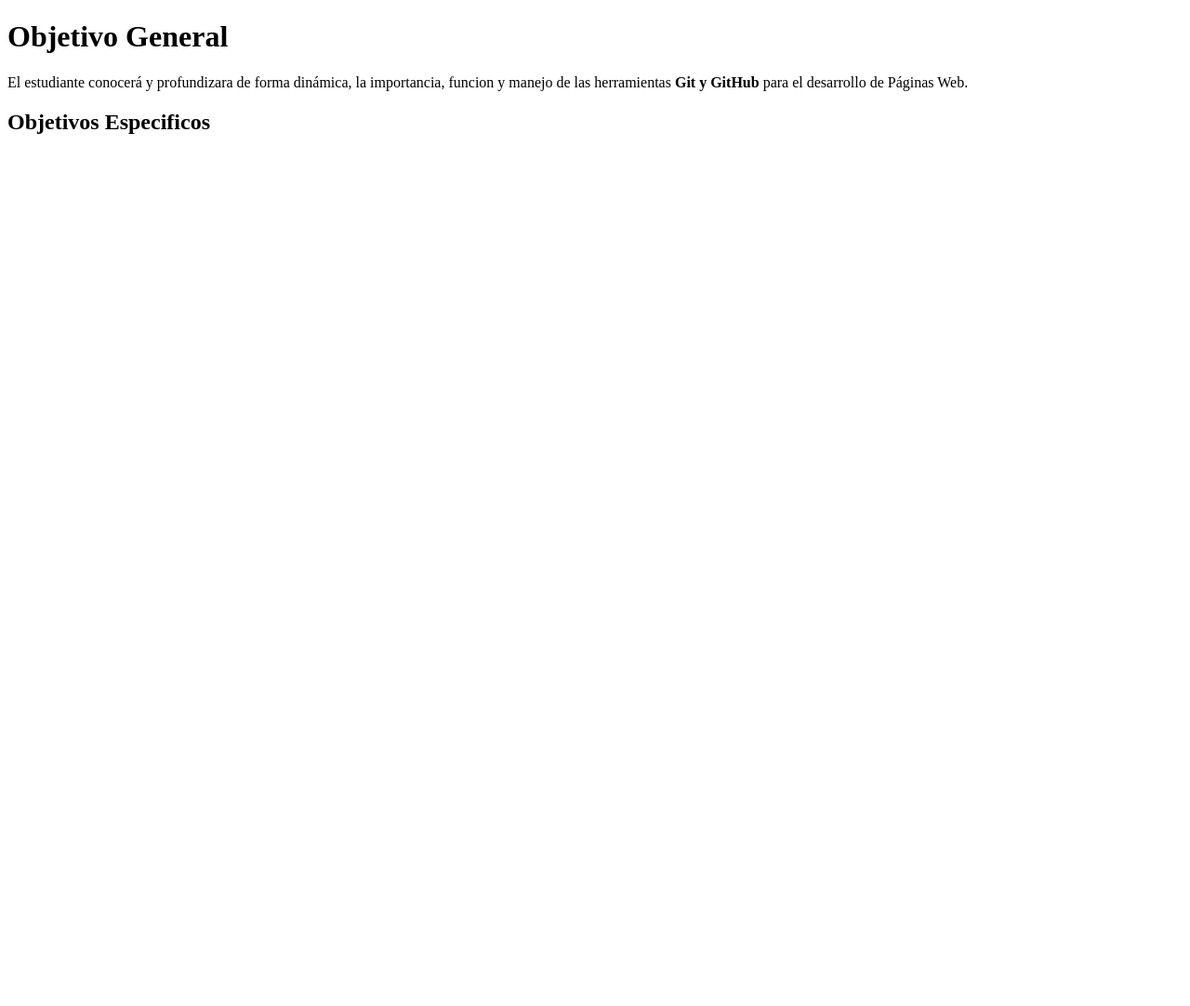
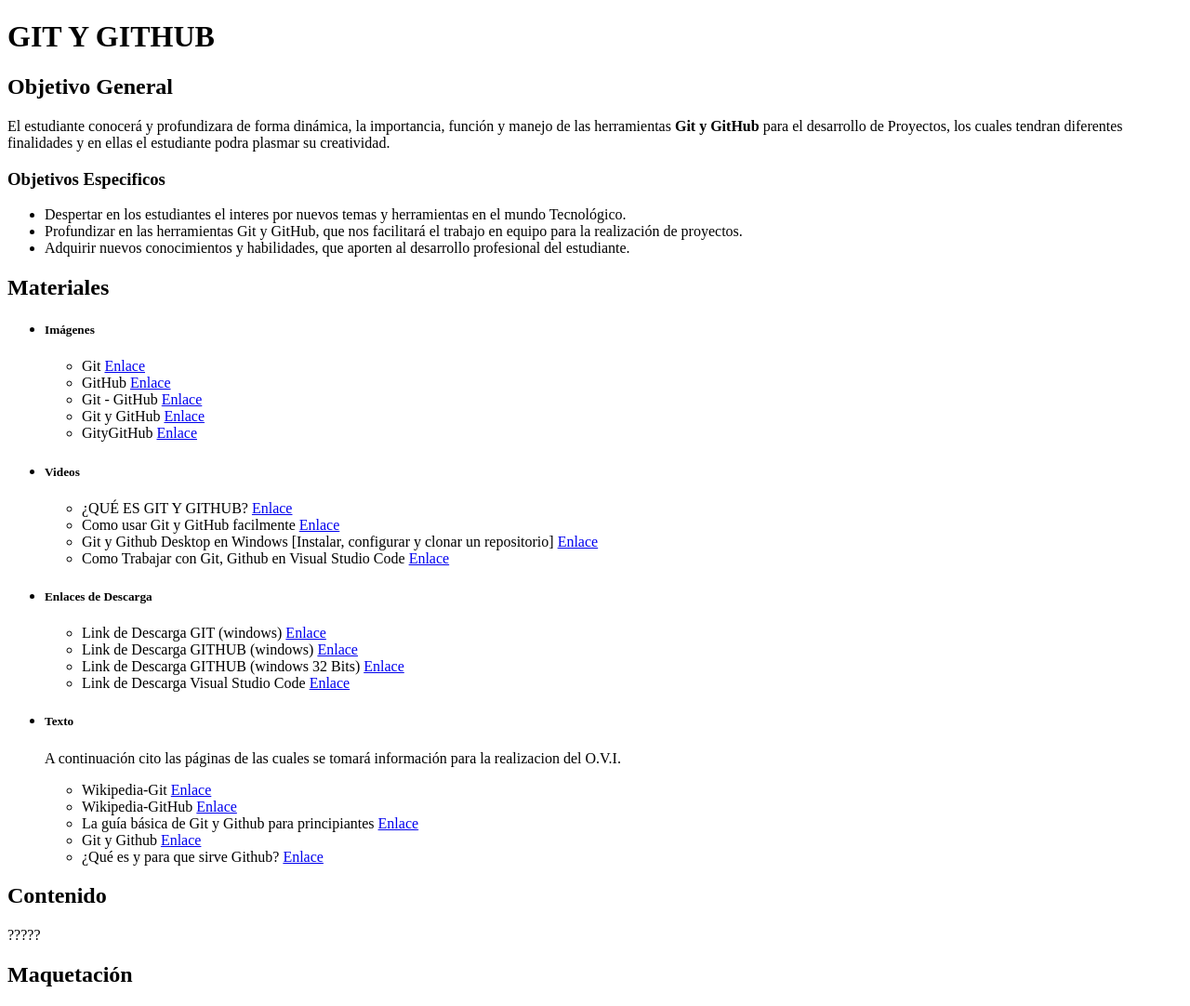
Before and after one commit to GuilleRam05/DSW-GuillermoRamos, a plain HTML site: page planing.html in a window 1280 px wide. Shown: the whole page at 93% size. Before the commit the page ends 800 px from the top, so only its background shows below. Drawn offline with Linux system fonts and the light colour scheme.

Commit message:
Update planing.html
actualizacion ovi

```diff
--- a/planing.html
+++ b/planing.html
@@ -6,9 +6,52 @@
     <title>GIT Y GITHUB</title>
 </head>
 <body>
-    <H1>Objetivo General</H1>
-    <p>El estudiante conocerá y profundizara de forma dinámica, la importancia, funcion y manejo de las herramientas <strong>Git y GitHub</strong> para el desarrollo de Páginas Web.</p>
-<h2>Objetivos Especificos</h2>
+    <h1>GIT Y GITHUB</h1>
+    <h2>Objetivo General</h2>
+    <p>El estudiante conocerá y profundizara de forma dinámica, la importancia, función y manejo de las herramientas <strong>Git y GitHub</strong> para el desarrollo de Proyectos, los cuales tendran diferentes finalidades y en ellas el estudiante podra plasmar su creatividad.</p>
+<h3>Objetivos Especificos</h3>
+<ul>
+    <li>Despertar en los estudiantes el interes por nuevos temas y herramientas en el mundo Tecnológico.</li>
+    <li>Profundizar en las herramientas Git y GitHub, que nos facilitará el trabajo en equipo para la realización de proyectos.</li>
+    <li>Adquirir nuevos conocimientos y habilidades, que aporten al desarrollo profesional del estudiante.</li>
+</ul>
+<h2>Materiales</h2>
+<ul>
+    <li><H5>Imágenes</H5></li>
+<ul>
+    <li>Git   <a href="https://vabadus.es/images/cache/imagen_nodo/images/articulos/5c9df0529d76e194347831.png">Enlace</a></li>
+    <li>GitHub   <a href="https://res.cloudinary.com/practicaldev/image/fetch/s--i_sb3chq--/c_imagga_scale,f_auto,fl_progressive,h_900,q_auto,w_1600/https://thepracticaldev.s3.amazonaws.com/i/fk0849hvg2rt13bpqhjy.jpg">Enlace</a></li>
+    <li>Git - GitHub   <a href="https://3.bp.blogspot.com/-SnWr9oa-G30/UY6tZKwGZPI/AAAAAAAABLc/dyQGoX_i3E8/s1600/Github.png">Enlace</a></li>
+    <li>Git y GitHub   <a href="https://miro.medium.com/max/3840/1*YZL3_eHfjAJL9_yoIeerAQ.png">Enlace</a></li>
+    <li>GityGitHub   <a href="https://img-a.udemycdn.com/course/750x422/940740_4db9_4.jpg">Enlace</a></li>
+</ul>
+<li><h5>Videos</h5></li>
+<ul>
+    <li>¿QUÉ ES GIT Y GITHUB?   <a href="https://www.youtube.com/watch?v=YlBy34ECh2s&t=6s">Enlace</a></li>
+    <li>Como usar Git y GitHub facilmente   <a href="https://www.youtube.com/watch?v=3XlZWpLwvvo&t=95s">Enlace</a></li>
+    <li>Git y Github Desktop en Windows [Instalar, configurar y clonar un repositorio]   <a href="https://www.youtube.com/watch?v=wQlRm2MJR40&t=394s">Enlace</a></li>
+    <li>Como Trabajar con Git, Github en Visual Studio Code   <a href="https://www.youtube.com/watch?v=qdec2M4NwT0">Enlace</a></li>
+</ul>
+<li><h5>Enlaces de Descarga</h5></li>
+<ul>
+    <li>Link de Descarga GIT (windows)   <a href="https://git-scm.com/download/win">Enlace</a></li>
+    <li>Link de Descarga GITHUB (windows)   <a href="https://desktop.github.com/">Enlace</a></li>
+    <li>Link de Descarga GITHUB (windows 32 Bits)   <a href="https://github.uptodown.com/windows">Enlace</a></li>
+    <li>Link de Descarga Visual Studio Code   <a href="https://code.visualstudio.com/download">Enlace</a></li>
+</ul>
+<li><h5>Texto</h5></li>
+<p>A continuación cito las páginas de las cuales se tomará información para la realizacion del O.V.I.</p>
+<ul>
+    <li>Wikipedia-Git  <a href="https://es.wikipedia.org/wiki/Git">Enlace</a></li>
+    <li>Wikipedia-GitHub  <a href="https://es.wikipedia.org/wiki/GitHub">Enlace</a></li>
+    <li>La guía básica de Git y Github para principiantes  <a href="https://medium.com/@sthefany/primeros-pasos-con-github-7d5e0769158c">Enlace</a></li>
+    <li>Git y Github  <a href="https://blog.muktek.com/git-y-github-627858e07167">Enlace</a></li>
+    <li>¿Qué es y para que sirve Github?  <a href="https://www.deustoformacion.com/blog/programacion-diseno-web/que-es-para-que-sirve-github">Enlace</a></li>
+</ul>
+</ul>
+<h2>Contenido</h2>
+<p>?????</p>
+<h2>Maquetación</h2>
 
 </body>
 </html>
```
